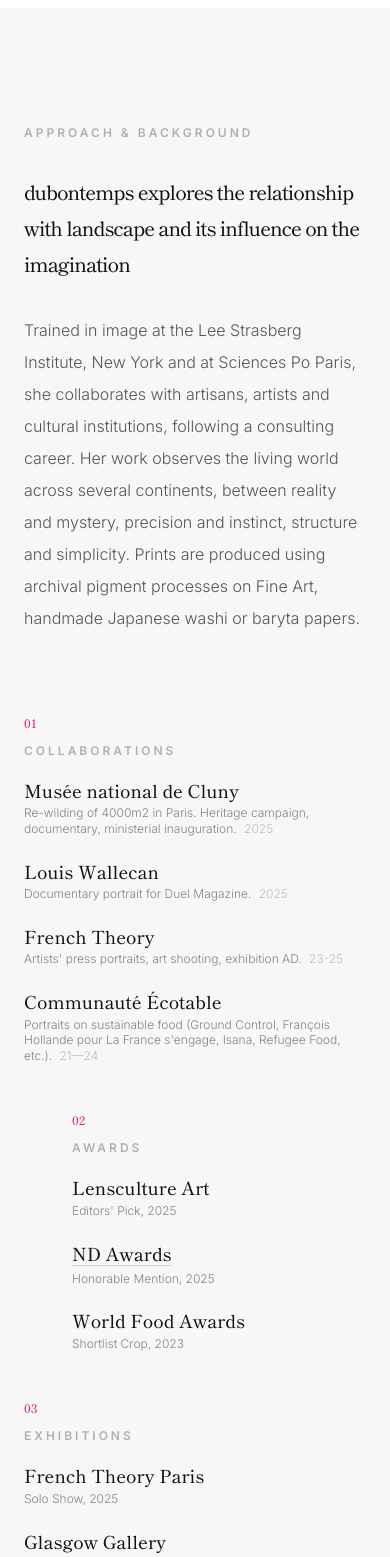
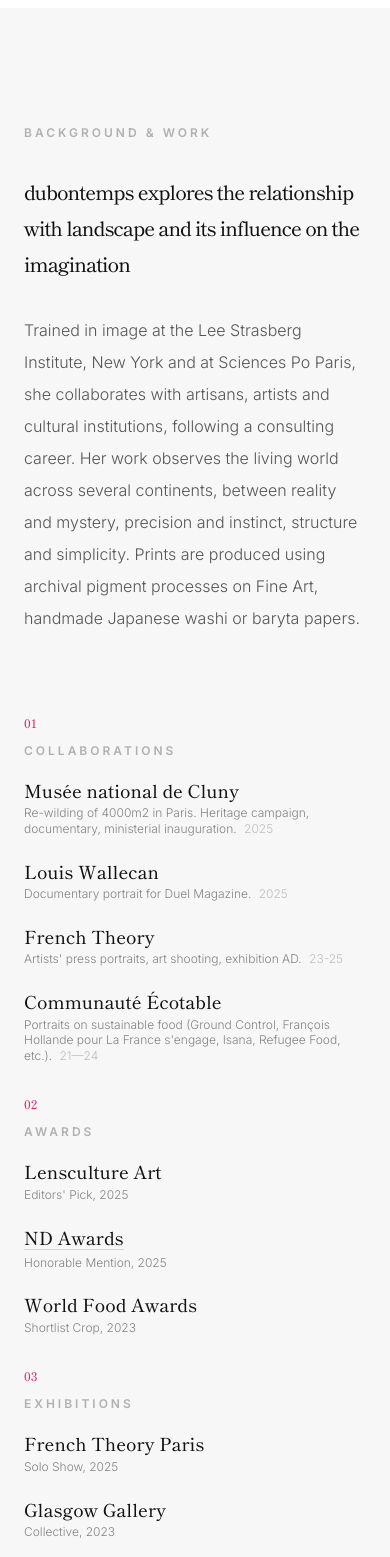
Before and after one commit to dubontemps/dubontemps-site, a React (Vite) app: page / in a window 390 px wide. Shown: the part 4920-6477 px from the top of the page. Built offline with nearby package versions, Linux system fonts and the light colour scheme.

Commit message:
v55 index

```diff
--- a/src/App.jsx
+++ b/src/App.jsx
@@ -36,7 +36,7 @@ const CONTENT = {
       "et de la mémoire.",
     ],
     bio: {
-      label: "Approche & Parcours",
+      label: "Parcours & Travaux",
       lead: "dubontemps explore la relation au paysage et son influence sur l’imaginaire",
       text: "Formée à l’image au Lee Strasberg Institute, New York et à Sciences Po Paris, elle collabore avec artisans, artistes et institutions culturelles, après une carrière en conseil.\n\nSon travail observe le vivant, sur plusieurs continents, entre réel et mystère, précision et instinct, structure et simplicité. Les tirages sont réalisés en procédé pigmentaire d’archivage sur papiers Fine Art, washi japonais fait main ou baryté."
     },
@@ -90,7 +90,6 @@ const CONTENT = {
       }
     ],
     index: {
-      intro: "Nature . Présence . Mémoire . Sélection de Travaux",
       collabs: {
         label: "Collaborations",
         num: "01",
@@ -177,7 +176,7 @@ const CONTENT = {
   "and from memory.",
     ],
     bio: {
-      label: "Approach & Background",
+      label: "Background & Work",
       lead: "dubontemps explores the relationship with landscape and its influence on the imagination",
       text: "Trained in image at the Lee Strasberg Institute, New York and at Sciences Po Paris, she collaborates with artisans, artists and cultural institutions, following a consulting career.\n\nHer work observes the living world across several continents, between reality and mystery, precision and instinct, structure and simplicity. Prints are produced using archival pigment processes on Fine Art, handmade Japanese washi or baryta papers."
      },
@@ -231,7 +230,6 @@ const CONTENT = {
       }
     ],
     index: {
-      intro: "Nature . Presence . Memory . Selected Work",
       collabs: {
         label: "Collaborations",
         num: "01",
@@ -1059,7 +1057,7 @@ export default function App() {
         </motion.div>
 
     {/* Grille de 4 colonnes sur desktop, empilée sur mobile */}
-    <div className="grid grid-cols-1 md:grid-cols-4 gap-y-12 md:gap-x-12">
+    <div className="grid grid-cols-1 md:grid-cols-4 gap-y-8 md:gap-x-12">
 
     {/* 01 - Collaborations */}
     <div className="index-section-col">
@@ -1076,7 +1074,7 @@ export default function App() {
     </div>
 
     {/* 02 - Distinctions */}
-    <div className="index-section-col pl-12 md:pl-0 md:mt-12">
+    <div className="index-section-col md:mt-12">
       <span className="index-num" aria-hidden="true">{indexData.awards.num}</span>
       <h3 className="index-label">{indexData.awards.label}</h3>
       <ul className="list-none p-0 m-0 space-y-6">
@@ -1106,7 +1104,7 @@ export default function App() {
     </div>
 
     {/* 04 - Parutions */}
-    <div className="index-section-col pl-12 md:pl-0 md:mt-12">
+    <div className="index-section-col md:mt-12">
       <span className="index-num" aria-hidden="true">{indexData.publications.num}</span>
       <h3 className="index-label">{indexData.publications.label}</h3>
       <ul className="list-none p-0 m-0 flex flex-col gap-y-3 max-w-lg">
```
